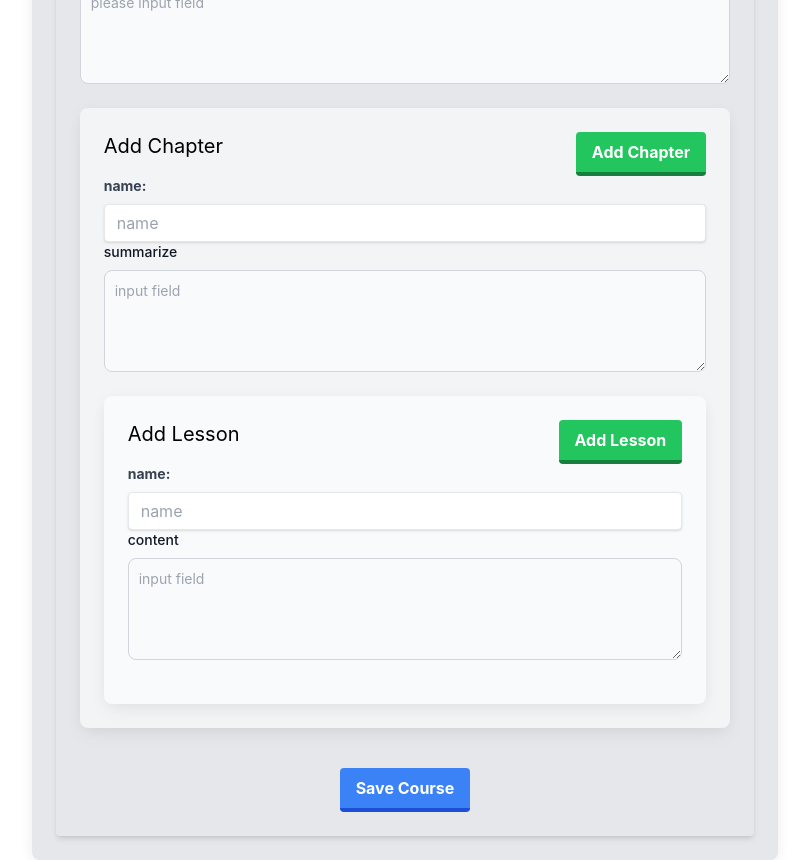
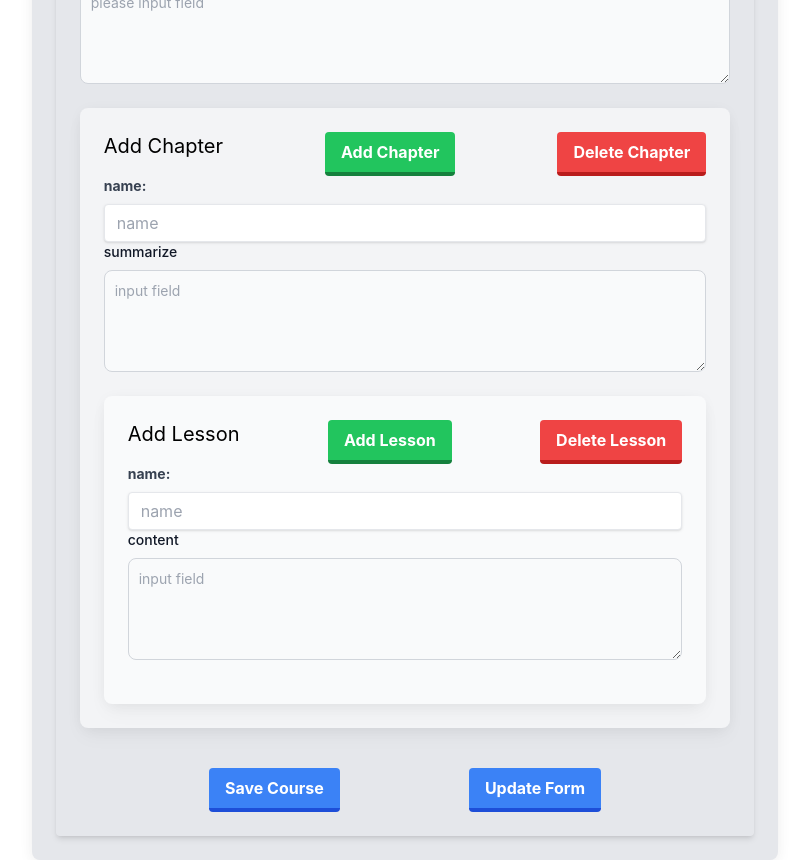
Before and after one commit to KimHong999/coursesWithAPI, a React (Create React App) app: page / in a window 1280 px wide. Shown: the part 800-1660 px from the top of the page, without its empty margins (235-1044 px from the left). Built offline with nearby package versions, Linux system fonts and the light colour scheme.

Commit message:
Can Edit

```diff
--- a/src/App.js
+++ b/src/App.js
@@ -63,6 +63,10 @@ function App() {
     setSelectCourse(courses.find((course)=>course.id===id))
   }
 
+  const handleUpdateCourse = (param) =>{
+    setCourses(courses.map((course)=>course.id === param.id ? {...course, ...param} : course))
+  }
+
 
 
   console.log("course",courses)
@@ -77,7 +81,7 @@ function App() {
         <div className='text-xl font-bold mt-8'>Course Management</div>
           <MainTable courses={courses} categories={categories} onDelete={handleDeleteCourse} onSelect={handleSelectedCourse} />
           <div className='flex justify-center item-center'>
-            <NewCourse categories={categories} onSave={handleSaveCourse} selected={selectCourse}  />
+            <NewCourse categories={categories} onSave={handleSaveCourse} selected={selectCourse} onUpdate={handleUpdateCourse} />
           </div>
       </div>
     </div>
--- a/src/Components/NewChapter.js
+++ b/src/Components/NewChapter.js
@@ -1,10 +1,10 @@
 import React, { useState } from "react";
-import { ButtonBlue, ButtonGreen, TextArea, TextFieldInput } from "./Input";
+import { ButtonBlue, ButtonGreen, ButtonRed, TextArea, TextFieldInput } from "./Input";
 import { NewLesson } from "./NewLesson";
 import { uuidv4 } from "../util";
 
 
-export const NewChapter = ({onChangeChapter, onChangeLesson, chapterIndex, chapterForm, setForm, form}) => {
+export const NewChapter = ({onChangeChapter, onChangeLesson, chapterIndex, chapterForm, setForm, form, onDelete, onDeleteLesson}) => {
 
 
     const handleAddChapter = () => {
@@ -24,7 +24,7 @@ export const NewChapter = ({onChangeChapter, onChangeLesson, chapterIndex, chapt
                     chapters : [...pre.chapters, addChapter]
                 }
             })
-            console.log("add cap", addChapter)
+            // console.log("add cap", addChapter)
     }
 
     const handleAddLesson = (chapterIndex) => {
@@ -37,19 +37,24 @@ export const NewChapter = ({onChangeChapter, onChangeLesson, chapterIndex, chapt
         setForm(result)
     }
 
+
+
+
+
     return(
         <div class="mt-6 block rounded-lg bg-gray-100 p-6 shadow-[0_2px_15px_-3px_rgba(0,0,0,0.07),0_10px_20px_-2px_rgba(0,0,0,0.04)] dark:bg-neutral-700">
         <form>
             <div className="flex justify-between">
                 <div className="text-xl">Add Chapter</div>
                 <ButtonGreen label="Add Chapter" onClick={handleAddChapter} />
+                <ButtonRed label="Delete Chapter" onClick={()=>onDelete(chapterForm.id)} />
             </div>
             <TextFieldInput label="name:" name="name" value={chapterForm.name} placeholder="name" onChange={(e)=>onChangeChapter(e, chapterIndex)} />
             <TextArea label="summarize" name="summarize" value={chapterForm.summarize} placeholder="input field" onChange={(e)=>onChangeChapter(e, chapterIndex)} />
 
             {
                 chapterForm.lessons.map((lessonForm, index)=>(
-                    <NewLesson  key={index} lessonIndex={index} chapterIndex={chapterIndex} onChangeLesson={onChangeLesson} lessonForm={lessonForm} setForm={setForm} onAddLesson={handleAddLesson} />)
+                    <NewLesson  key={index} lessonIndex={index} chapterIndex={chapterIndex} onChangeLesson={onChangeLesson} lessonForm={lessonForm} setForm={setForm} onAddLesson={handleAddLesson} onDelete={onDeleteLesson} chapterForm={chapterForm} />)
                 )
             }
         </form>
--- a/src/Components/NewCourse.js
+++ b/src/Components/NewCourse.js
@@ -3,7 +3,7 @@ import {  ButtonBlue, TextArea, TextFieldInput, TextSelect } from "./Input";
 import { NewChapter } from "./NewChapter";
 import { uuidv4 } from "../util";
 
-export const NewCourse = ({categories, onSave, selected}) => {
+export const NewCourse = ({categories, onSave, selected, onUpdate}) => {
 
     const [form, setForm] = useState({
         name:"",
@@ -48,8 +48,8 @@ export const NewCourse = ({categories, onSave, selected}) => {
     const onChangeLesson = (e, lessonIndex,  chapterIndex) => {
         const name = e.target.name;
         const value = e.target.value;
-        console.log("chaper", chapterIndex)
-        console.log("les",lessonIndex)
+        // console.log("chaper", chapterIndex)
+        // console.log("les",lessonIndex)
 
         setForm((pre)=>{
             // console.log(pre.chapters)
@@ -58,8 +58,9 @@ export const NewCourse = ({categories, onSave, selected}) => {
                 ...pre
             }
         })
-        console.log("form", form)
+        // console.log("form", form)
     }
+
 
 
     // ***** onSave *****
@@ -85,10 +86,32 @@ export const NewCourse = ({categories, onSave, selected}) => {
             }]
         })
     }
-    console.log("save",form)
+    // console.log("save ",form)
 
 
-    console.log("se",selected)
+
+    const handleUpdateCourse = () =>{
+        onUpdate(form)
+        setForm({
+            name:"",
+            category_id:"",
+            summarize:"",
+            chapters:[{
+                id:uuidv4(),
+                name:"",
+                summarize:"",
+                lessons:[{
+                    id:uuidv4(),
+                    name:"",
+                    content:""
+                }]
+            }]
+        })
+    }
+
+
+
+    // ***** select *****
     useEffect(()=>{
         if(!selected){
             setForm({
@@ -113,6 +136,36 @@ export const NewCourse = ({categories, onSave, selected}) => {
 
     // console.log("save",form)
 
+    const handleDeleteChapter = (id) => {
+        setForm((pre)=>{
+            return{
+                ...pre,
+                chapters : form.chapters.filter((chapter)=>chapter.id !== id)
+            }
+        })
+    }
+
+    const handleDeleteLesson = (cid, id) => {
+        const upChapter = form.chapters.map((chapter)=>{
+            if(chapter.id === cid ){
+               const uplesson = chapter.lessons.filter((lesson)=>lesson.id !== id)
+                return{
+                    ...chapter,
+                    lessons : uplesson
+                }
+            }
+            return chapter
+        })
+        setForm((pre)=>{
+            return{
+                ...pre,
+                chapters : upChapter
+            }
+        })
+    }
+
+    // form.chapters.filter((chapter)=>chapter.id !== id)
+
     return (
         <div class="mt-6 block w-7/12 rounded-lg bg-gray-200 p-6 shadow-[0_2px_15px_-3px_rgba(0,0,0,0.07),0_10px_20px_-2px_rgba(0,0,0,0.04)] dark:bg-neutral-700">
             <form className="shadow-md rounded px-6 pt-6 pb-6 ">
@@ -129,14 +182,15 @@ export const NewCourse = ({categories, onSave, selected}) => {
 
                 {
                     form?.chapters?.map((chapterForm, index)=>(
-                    <NewChapter key={index} chapterIndex={index} chapterForm={chapterForm} onChangeChapter={onChangeChapter} onChangeLesson={onChangeLesson} setForm={setForm} form={form} />
+                    <NewChapter key={index} chapterIndex={index} chapterForm={chapterForm} onChangeChapter={onChangeChapter} onChangeLesson={onChangeLesson} setForm={setForm} form={form} onDelete={handleDeleteChapter} onDeleteLesson={handleDeleteLesson} />
                     ))
                 }
 
 
 
-                <div className="flex justify-center item-center mt-10">
+                <div className="flex justify-evenly item-center mt-10">
                     <ButtonBlue label="Save Course" onClick={handleSaveCourse}  />
+                    <ButtonBlue label="Update Form" onClick={handleUpdateCourse} />
                 </div>
             </form>
 
--- a/src/Components/NewLesson.js
+++ b/src/Components/NewLesson.js
@@ -1,7 +1,7 @@
 import React, { useEffect, useState } from "react";
-import {  ButtonBlue, ButtonGreen, TextArea, TextFieldInput } from "./Input";
+import {  ButtonBlue, ButtonGreen, ButtonRed, TextArea, TextFieldInput } from "./Input";
 
-export const NewLesson = ({chapterIndex, lessonIndex, lessonForm, onChangeLesson, onAddLesson }) => {
+export const NewLesson = ({chapterIndex, lessonIndex, lessonForm, onChangeLesson, onAddLesson, onDelete, chapterForm }) => {
 
     // console.log("chapter index",chapterIndex)
     // console.log("lessonIndex",lessonIndex)
@@ -12,6 +12,7 @@ export const NewLesson = ({chapterIndex, lessonIndex, lessonForm, onChangeLesson
             <div className="flex justify-between">
                 <div className="text-xl">Add Lesson</div>
                 <ButtonGreen label="Add Lesson" onClick={()=>onAddLesson(chapterIndex)} />
+                <ButtonRed label="Delete Lesson" onClick={()=>onDelete(chapterForm.id, lessonForm.id)} />
             </div>
             <TextFieldInput label="name:" name="name" value={lessonForm.name} placeholder="name" onChange={(e) => onChangeLesson(e, lessonIndex, chapterIndex)} />
             <TextArea label="content" name="content" value={lessonForm.content} placeholder="input field" onChange={(e) => onChangeLesson(e, lessonIndex, chapterIndex)} />
```
